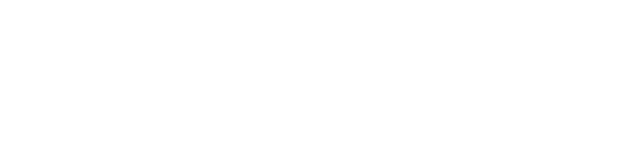
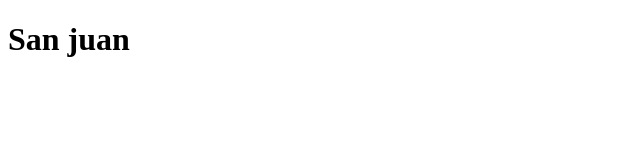
Before and after one commit to DixonPino/Barber-aLomoPlateado, a plain HTML site: page index.html in a window 1280 px wide. Shown: the whole page, without its empty margins (0-640 px from the left). Drawn offline with Linux system fonts and the light colour scheme.

Commit message:
Segundo Cambio Prueba

```diff
--- a/index.html
+++ b/index.html
@@ -7,7 +7,7 @@
     <title>BarberiaLomoPlateado</title>
 </head>
 <body>
-
+    <h1>San juan</h1>
 
 </body>
 </html>
```
